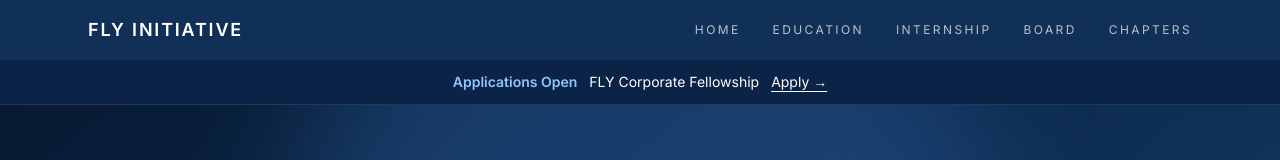
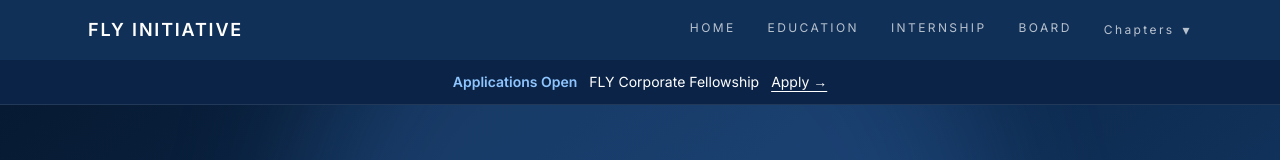
Before and after one commit to nchikyal/fly-website, a Next.js app: page / in a window 1280 px wide. Shown: the top 160 px of the page. Built offline with nearby package versions, Linux system fonts and the light colour scheme; a web font is replaced by a local one.

Commit message:
added tuff

```diff
--- /dev/null
+++ b/app/ChapterDropdown.tsx
@@ -0,0 +1,69 @@
+"use client";
+
+import { useState } from "react";
+import Link from "next/link";
+
+export default function ChapterDropdown() {
+  const [open, setOpen] = useState(false);
+
+  return (
+    <div className="relative">
+
+      <button
+        onClick={() => setOpen(!open)}
+        className="flex items-center gap-2 hover:text-white transition"
+      >
+        Chapters
+
+        <span
+          className={`text-sm transition-transform ${
+            open ? "rotate-180" : ""
+          }`}
+        >
+          ▾
+        </span>
+
+      </button>
+
+
+      {open && (
+        <div className="absolute top-8 left-0 bg-[#071A33] rounded-xl shadow-xl w-64 p-3 border border-white/10">
+
+          <Link
+            href="/chapter"
+            className="block px-4 py-3 rounded-lg hover:bg-white/10 transition"
+          >
+            Chapter Overview
+          </Link>
+
+
+          <Link
+            href="/chapter/howto"
+            className="block px-4 py-3 rounded-lg hover:bg-white/10 transition"
+          >
+            How to Start a Chapter
+          </Link>
+
+
+          <Link
+            href="/chapter/pathways"
+            className="block px-4 py-3 rounded-lg hover:bg-white/10 transition"
+          >
+            Chapter Pathways
+          </Link>
+
+
+          <Link
+            href="/chapter/chapterapply"
+            className="block px-4 py-3 rounded-lg hover:bg-white/10 transition"
+          >
+            Apply to Start a Chapter
+          </Link>
+
+
+        </div>
+      )}
+
+    </div>
+  );
+}
--- a/app/layout.tsx
+++ b/app/layout.tsx
@@ -1,6 +1,7 @@
 import "./globals.css";
 import { Playfair_Display, Inter } from "next/font/google";
 import Link from "next/link";
+import ChapterDropdown from "./ChapterDropdown";
 const serif = Playfair_Display({ subsets: ["latin"] });
 const sans = Inter({ subsets: ["latin"] });
 
@@ -47,41 +48,7 @@
               <a href="/education" className="hover:text-white">Education</a>
               <a href="/Internship" className="hover:text-white">Internship</a>
               <a href="/board" className="hover:text-white">Board</a>
-            <div className="relative group">
-
-  <Link
-    href="/chapter"
-    className="hover:text-white"
-  >
-    Chapters
-  </Link>
-
-  <div className="absolute hidden group-hover:block top-6 left-0 bg-[#071A33] rounded-xl shadow-xl w-64 p-3">
-
-    <Link
-      href="/chapter/howto"
-      className="block px-4 py-3 rounded-lg hover:bg-white/10"
-    >
-      How to Start a Chapter
-    </Link>
-
-    <Link
-      href="/chapter/pathways"
-      className="block px-4 py-3 rounded-lg hover:bg-white/10"
-    >
-      Chapter Pathways
-    </Link>
-
-    <Link
-      href="/chapter/chapterapply"
-      className="block px-4 py-3 rounded-lg hover:bg-white/10"
-    >
-      Apply to Start a Chapter
-    </Link>
-
-  </div>
-
-</div>
+            <ChapterDropdown />
             </nav>
 
           </div>
```
